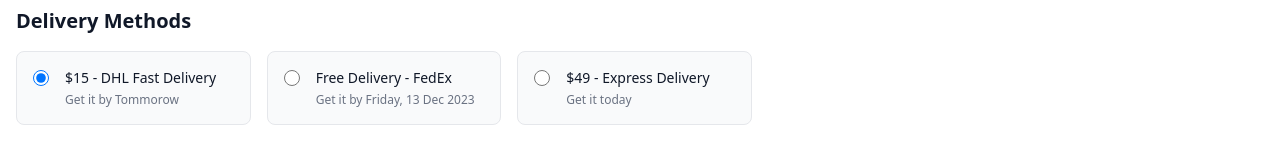
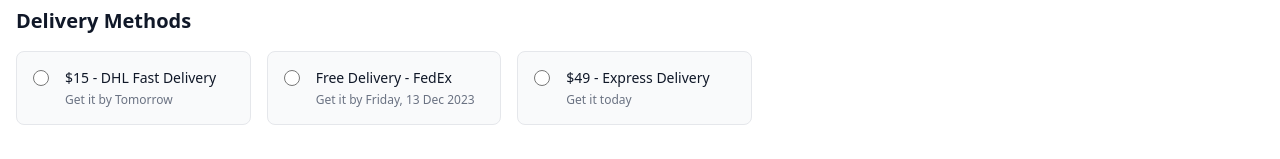
Before and after one commit to Blissmal/Ecommerce-react-js-redux-toolkit, a React (Vite) app: page /checkout in a window 1280 px wide. Shown: the part 852-1011 px from the top of the page. Built offline with nearby package versions, Linux system fonts and the light colour scheme.

Commit message:
Delivery methods

```diff
--- a/src/pages/Checkout.jsx
+++ b/src/pages/Checkout.jsx
@@ -4,11 +4,6 @@ import { useSelector } from "react-redux";
 import { useNavigate } from "react-router-dom";
 
 const Checkout = ({setOrder}) => {
-    const [billingToggle, setbillingToggle] = useState(true)
-    const [shippingToggle, setshippingToggle] = useState(false)
-    const [paymentToggle, setpaymentToggle] = useState(false)
-
-    const [paymentMethod, setpaymentMethod] = useState("CoD")
     const [shippingInfo, setshippingInfo] = useState({
         name: '',
         email: '',
@@ -19,6 +14,7 @@ const Checkout = ({setOrder}) => {
         CompanyEmail: '',
         VATNum: '',
         selectedPayment: '',
+        selectedDelivery: '',
 
     })
 
@@ -544,45 +540,79 @@ const Checkout = ({setOrder}) => {
       <h3 className="text-xl font-semibold text-gray-900 dark:text-white">Delivery Methods</h3>
 
       <div className="grid grid-cols-1 gap-4 md:grid-cols-3">
+        {/* DHL */}
         <div className="rounded-lg border border-gray-200 bg-gray-50 p-4 ps-4 dark:border-gray-700 dark:bg-gray-800">
           <div className="flex items-start">
             <div className="flex h-5 items-center">
-                                            <input id="dhl" aria-describedby="dhl-text" type="radio" name="delivery-method" value="" className="h-4 w-4 border-gray-300 bg-white text-primary-600 focus:ring-2 focus:ring-primary-600 dark:border-gray-600 dark:bg-gray-700 dark:ring-offset-gray-800 dark:focus:ring-primary-600" checked />
+              <input
+                id="dhl"
+                aria-describedby="dhl-text"
+                type="radio"
+                name="delivery-method"
+                className="h-4 w-4 border-gray-300 bg-white text-primary-600 focus:ring-2 focus:ring-primary-600 dark:border-gray-600 dark:bg-gray-700 dark:ring-offset-gray-800 dark:focus:ring-primary-600"
+                checked={shippingInfo.selectedDelivery === "dhl"}
+                onChange={e => setshippingInfo(prev => ({...prev, selectedDelivery: e.target.id}))}
+              />
             </div>
-
             <div className="ms-4 text-sm">
-                                            <label htmlFor="dhl" className="font-medium leading-none text-gray-900 dark:text-white"> $15 - DHL Fast Delivery </label>
-                                            <p id="dhl-text" className="mt-1 text-xs font-normal text-gray-500 dark:text-gray-400">Get it by Tommorow</p>
+              <label htmlFor="dhl" className="font-medium leading-none text-gray-900 dark:text-white">
+                $15 - DHL Fast Delivery
+              </label>
+              <p id="dhl-text" className="mt-1 text-xs font-normal text-gray-500 dark:text-gray-400">Get it by Tomorrow</p>
             </div>
           </div>
         </div>
 
+        {/* FedEx */}
         <div className="rounded-lg border border-gray-200 bg-gray-50 p-4 ps-4 dark:border-gray-700 dark:bg-gray-800">
           <div className="flex items-start">
             <div className="flex h-5 items-center">
-                                            <input id="fedex" aria-describedby="fedex-text" type="radio" name="delivery-method" value="" className="h-4 w-4 border-gray-300 bg-white text-primary-600 focus:ring-2 focus:ring-primary-600 dark:border-gray-600 dark:bg-gray-700 dark:ring-offset-gray-800 dark:focus:ring-primary-600" />
+              <input
+                id="fedex"
+                aria-describedby="fedex-text"
+                type="radio"
+                name="delivery-method"
+                className="h-4 w-4 border-gray-300 bg-white text-primary-600 focus:ring-2 focus:ring-primary-600 dark:border-gray-600 dark:bg-gray-700 dark:ring-offset-gray-800 dark:focus:ring-primary-600"
+                checked={shippingInfo.selectedDelivery === "fedex"}
+                onChange={e => setshippingInfo(prev => ({...prev, selectedDelivery: e.target.id}))}
+              />
             </div>
-
             <div className="ms-4 text-sm">
-                                            <label htmlFor="fedex" className="font-medium leading-none text-gray-900 dark:text-white"> Free Delivery - FedEx </label>
-                                            <p id="fedex-text" className="mt-1 text-xs font-normal text-gray-500 dark:text-gray-400">Get it by Friday, 13 Dec 2023</p>
+              <label htmlFor="fedex" className="font-medium leading-none text-gray-900 dark:text-white">
+                Free Delivery - FedEx
+              </label>
+              <p id="fedex-text" className="mt-1 text-xs font-normal text-gray-500 dark:text-gray-400">
+                Get it by Friday, 13 Dec 2023
+              </p>
             </div>
           </div>
         </div>
 
+        {/* Express */}
         <div className="rounded-lg border border-gray-200 bg-gray-50 p-4 ps-4 dark:border-gray-700 dark:bg-gray-800">
           <div className="flex items-start">
             <div className="flex h-5 items-center">
-                                            <input id="express" aria-describedby="express-text" type="radio" name="delivery-method" value="" className="h-4 w-4 border-gray-300 bg-white text-primary-600 focus:ring-2 focus:ring-primary-600 dark:border-gray-600 dark:bg-gray-700 dark:ring-offset-gray-800 dark:focus:ring-primary-600" />
+              <input
+                id="express"
+                aria-describedby="express-text"
+                type="radio"
+                name="delivery-method"
+                className="h-4 w-4 border-gray-300 bg-white text-primary-600 focus:ring-2 focus:ring-primary-600 dark:border-gray-600 dark:bg-gray-700 dark:ring-offset-gray-800 dark:focus:ring-primary-600"
+                checked={shippingInfo.selectedDelivery === "express"}
+                onChange={e => setshippingInfo(prev => ({...prev, selectedDelivery: e.target.id}))}
+              />
             </div>
-
             <div className="ms-4 text-sm">
-                                            <label htmlFor="express" className="font-medium leading-none text-gray-900 dark:text-white"> $49 - Express Delivery </label>
+              <label htmlFor="express" className="font-medium leading-none text-gray-900 dark:text-white">
+                $49 - Express Delivery
+              </label>
               <p id="express-text" className="mt-1 text-xs font-normal text-gray-500 dark:text-gray-400">Get it today</p>
             </div>
           </div>
         </div>
       </div>
+
+      {/* Display selected delivery method */}
     </div>
 
                         <div>
```
Lines whose indentation alone changed are shown as unchanged.
